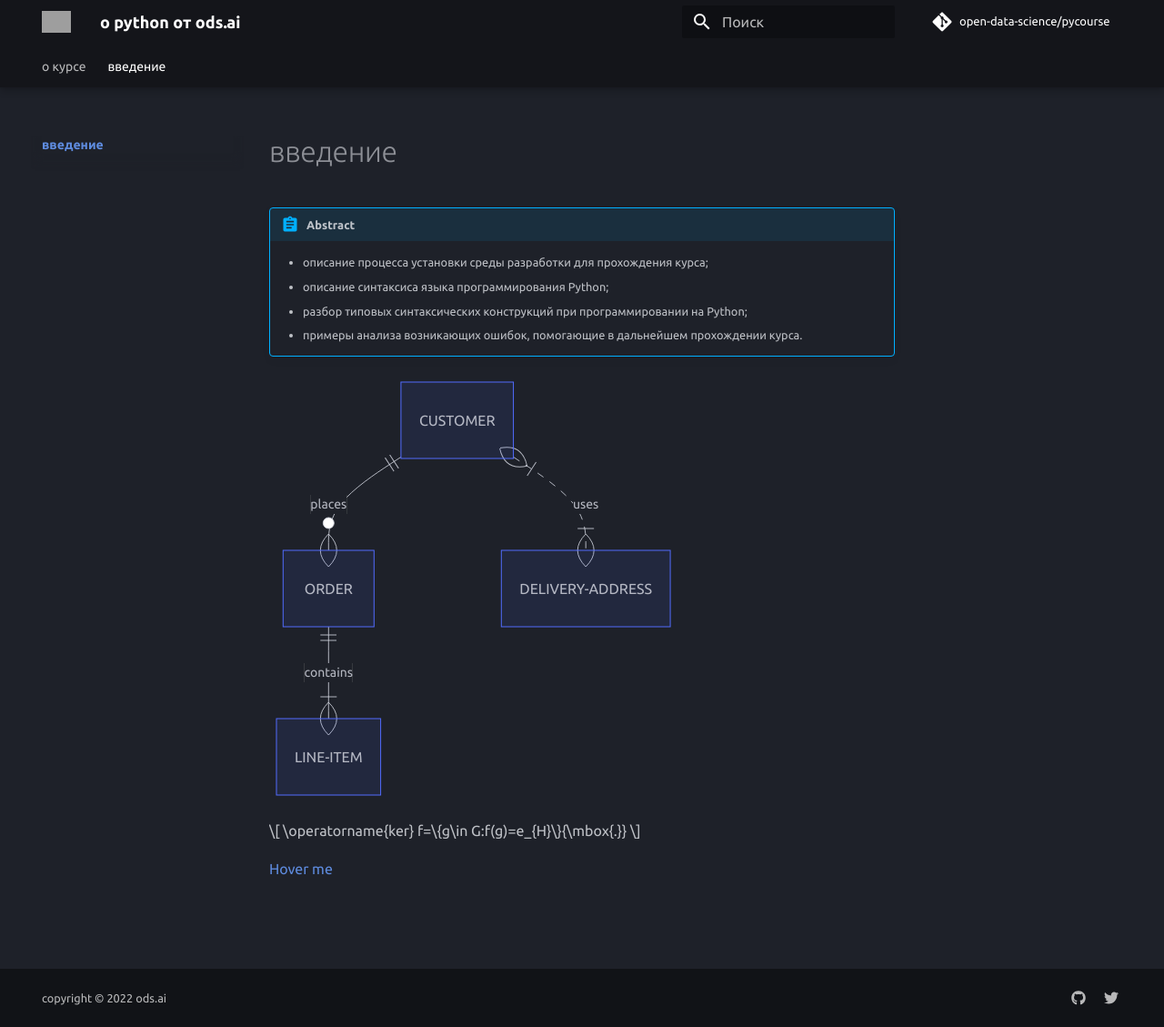
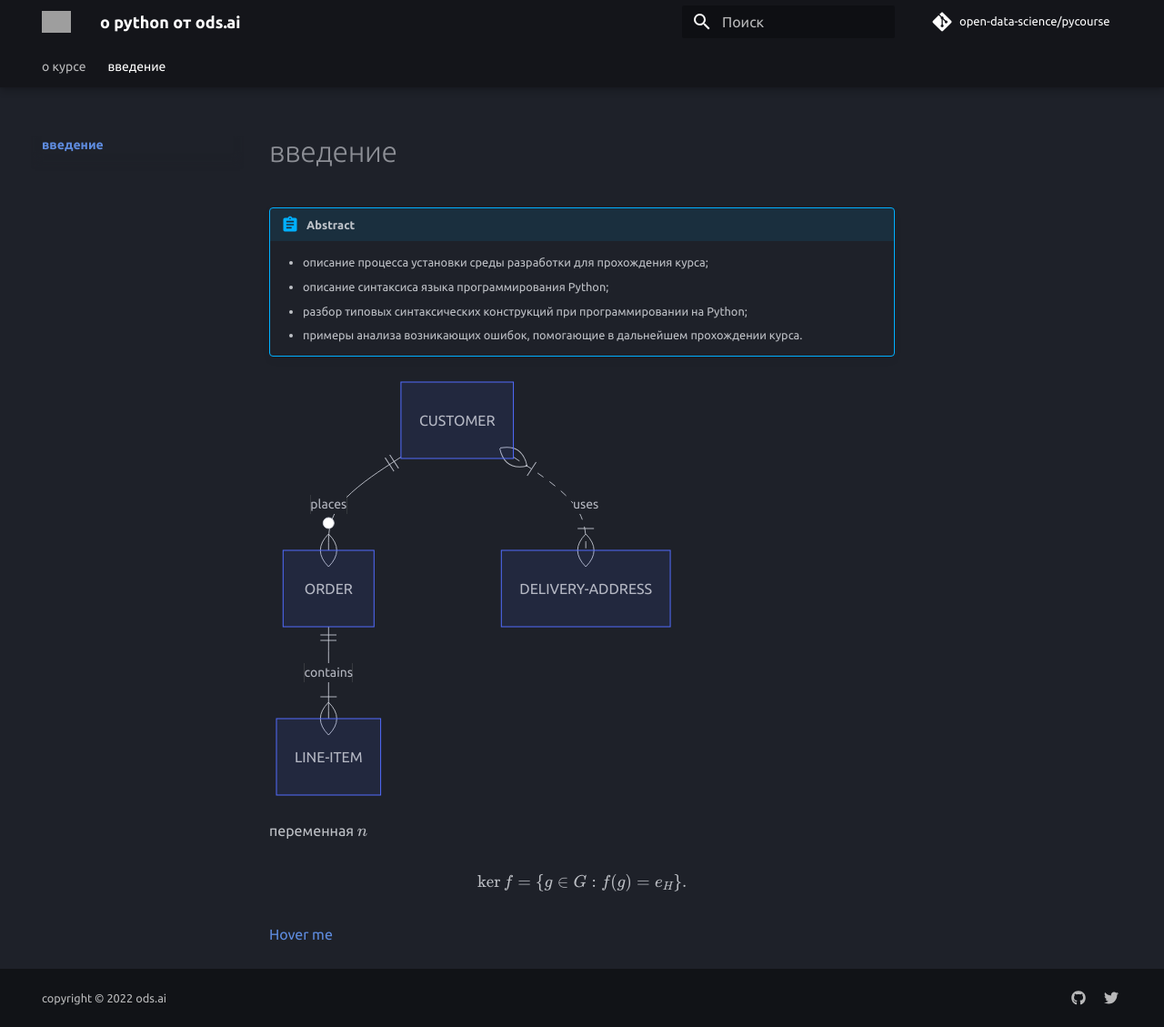
Before and after one commit to open-data-science/pycourse, an MkDocs documentation site: the page built from docs/intro/index.md, in a window 1280 px wide and 1129 px high. Shown: the whole window at 91% size. Built offline with MkDocs 1.6.1 and Material for MkDocs 9.7.7, drawn with Linux system fonts in a browser that asks for light colours; comment, search, counter and statistics services are not loaded; part of the change alters nothing that is shown; grey boxes are pictures that could not be loaded.

````diff
--- a/docs/intro/index.md
+++ b/docs/intro/index.md
@@ -14,6 +14,8 @@ erDiagram
   CUSTOMER }|..|{ DELIVERY-ADDRESS : uses
 ```
 
+переменная $n$
+
 $$
 \operatorname{ker} f=\{g\in G:f(g)=e_{H}\}{\mbox{.}}
 $$
--- /dev/null
+++ b/docs/javascripts/mathjax.js
@@ -0,0 +1,16 @@
+window.MathJax = {
+    tex: {
+      inlineMath: [["\\(", "\\)"]],
+      displayMath: [["\\[", "\\]"]],
+      processEscapes: true,
+      processEnvironments: true
+    },
+    options: {
+      ignoreHtmlClass: ".*|",
+      processHtmlClass: "arithmatex"
+    }
+  };
+
+  document$.subscribe(() => {
+    MathJax.typesetPromise()
+  })
--- a/mkdocs.yml
+++ b/mkdocs.yml
@@ -115,6 +115,11 @@ markdown_extensions:
       custom_checkbox: true
   - pymdownx.tilde
 
+extra_javascript:
+  - javascripts/mathjax.js
+  - https://polyfill.io/v3/polyfill.min.js?features=es6
+  - https://cdn.jsdelivr.net/npm/mathjax@3/es5/tex-mml-chtml.js
+
 nav:
   - о курсе:
     - index.md
````
